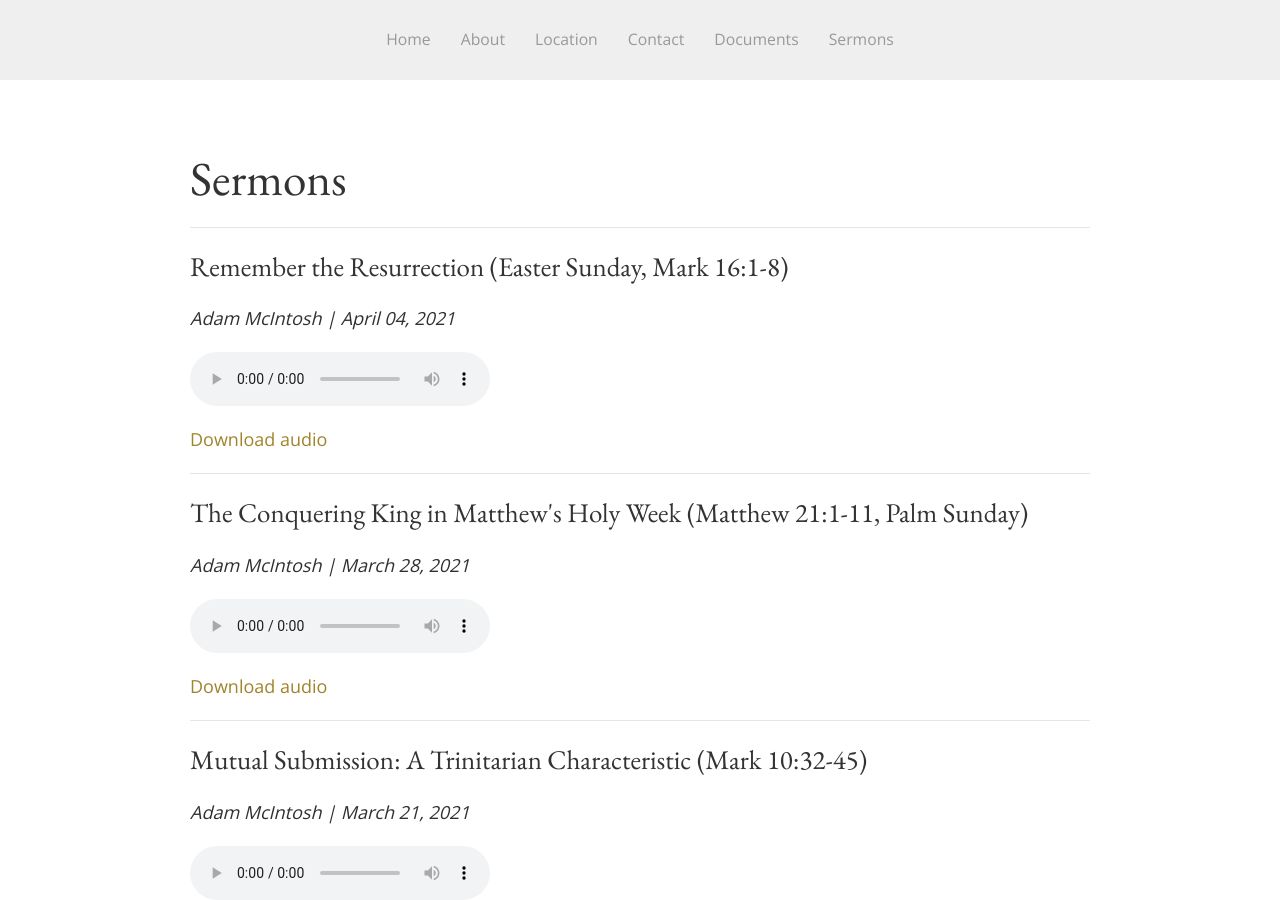
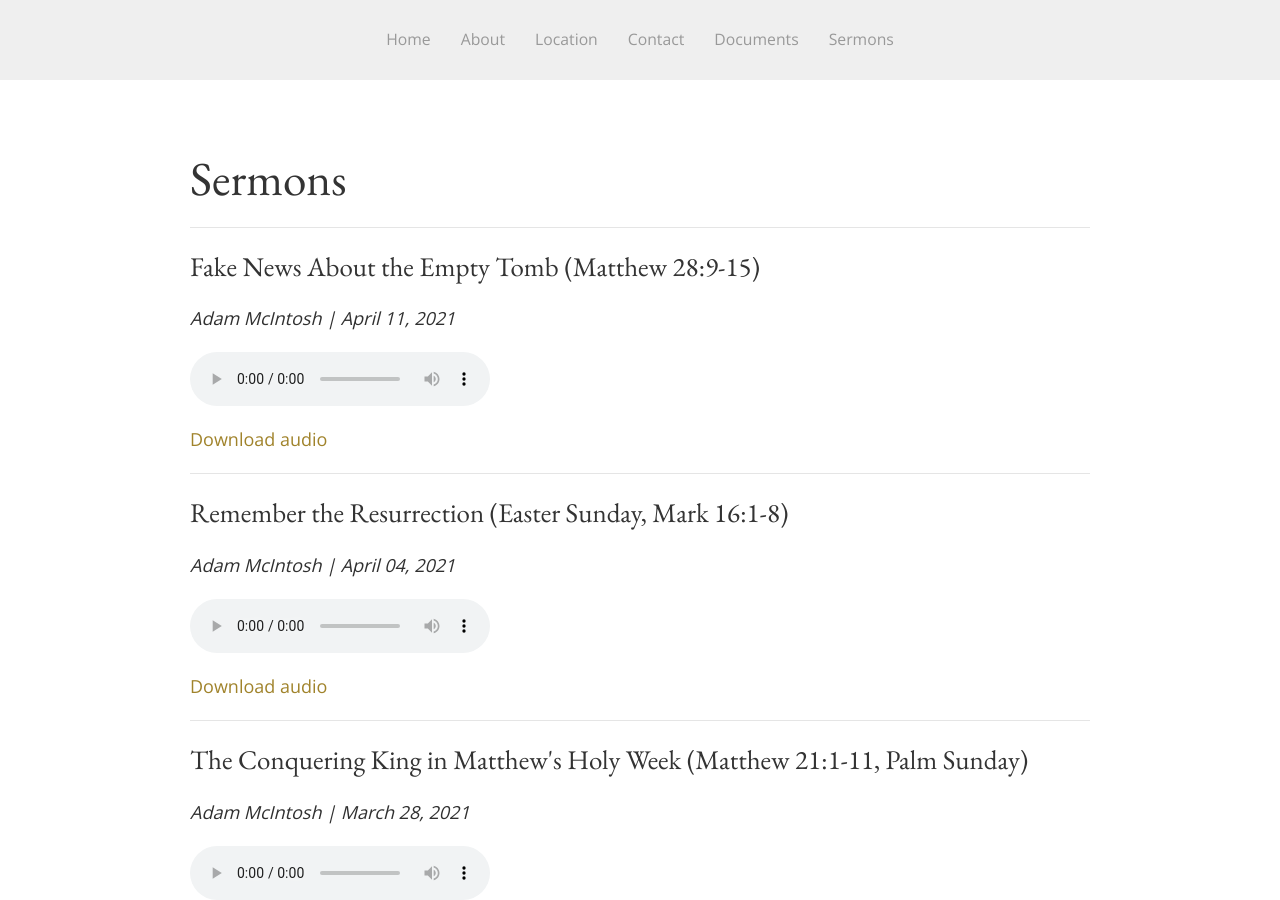
Before and after one commit to SaintDavidsChurch/website, a Jekyll site: the page built from sermons.html, in a window 1280 px wide and 900 px high. Built offline with Jekyll 4.4.1, drawn with Linux system fonts in a browser that asks for light colours.

Commit message:
Updated by InferCMS

```diff
--- a/_data/sermons.yml
+++ b/_data/sermons.yml
@@ -154,3 +154,7 @@
   date: '2021-04-04'
   preacher: Adam McIntosh
   audio_file: https://saintdavids.church/assets/sermons/2021/April/Adam-McIntosh_April4-2021_Mark16.1-8%20(Easter).mp3
+- title: Fake News About the Empty Tomb (Matthew 28:9-15)
+  date: '2021-04-11'
+  preacher: Adam McIntosh
+  audio_file: https://saintdavids.church/assets/sermons/2021/April/Adam-McIntosh_April11-2021_Matt28.9-15.mp3
```
